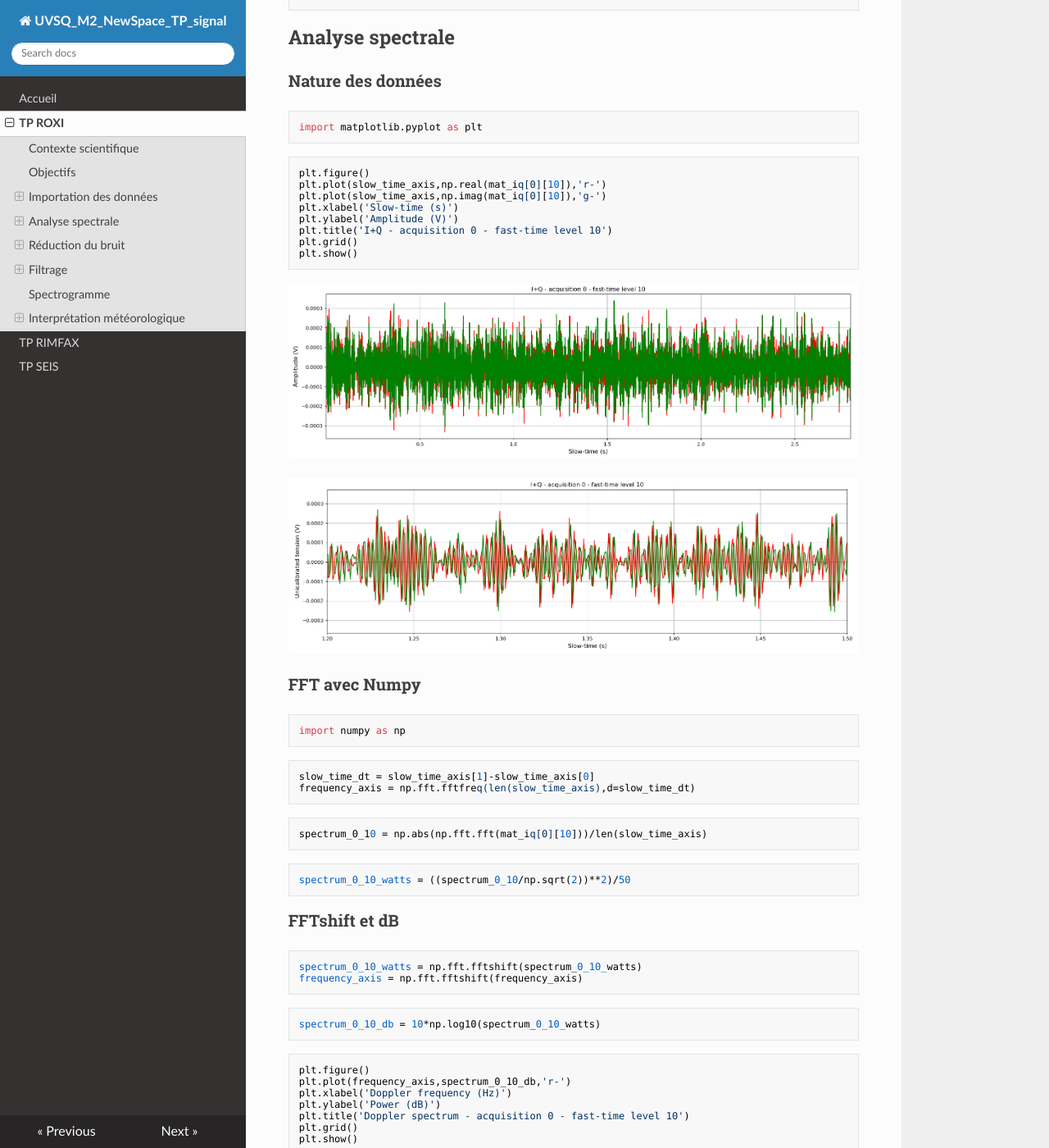
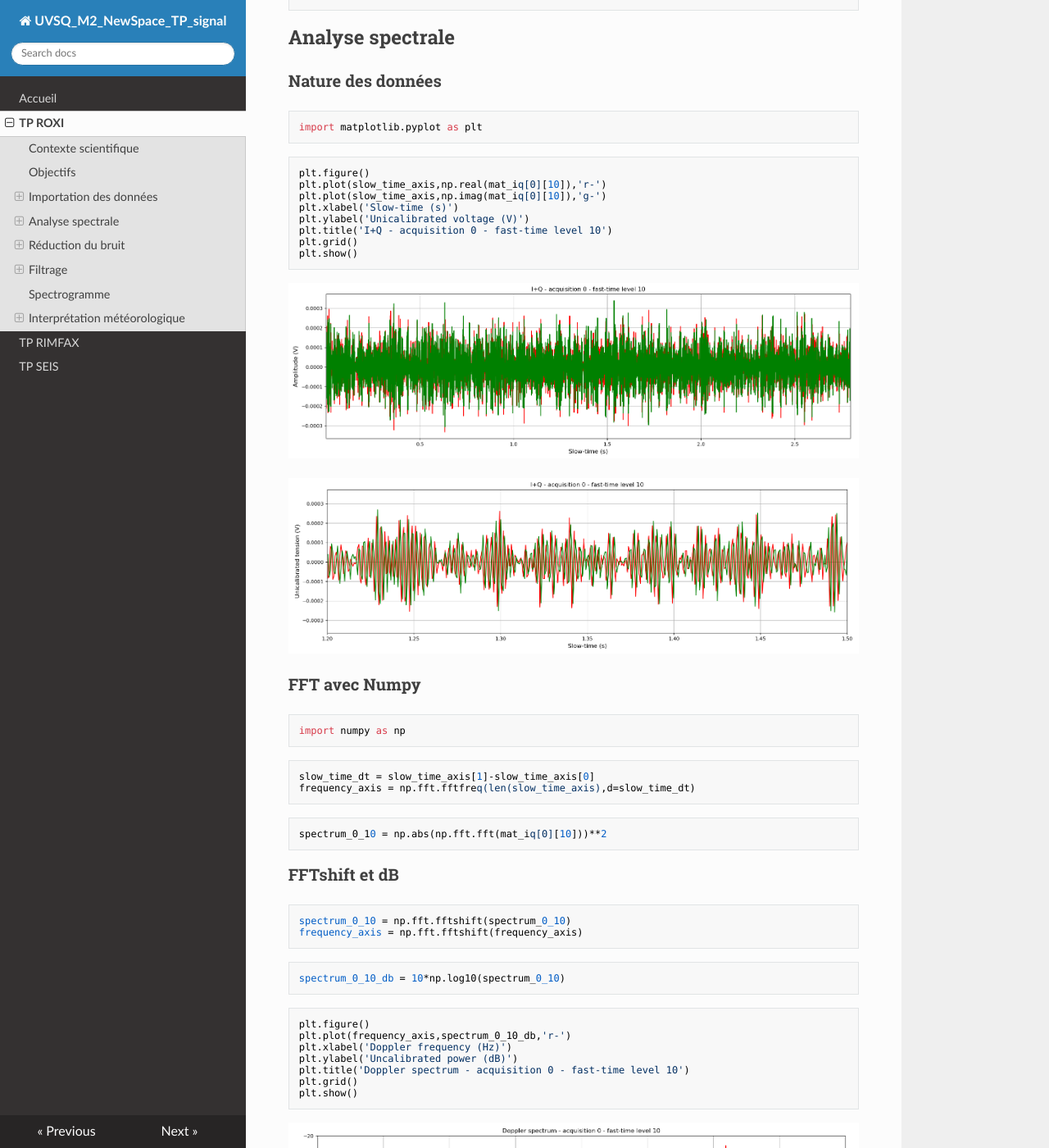
Before and after one commit to NicOudart/UVSQ_M2_NewSpace_TP_signal, an MkDocs documentation site: the page built from docs/TP_ROXI.md, in a window 1280 px wide and 1400 px high, scrolled down 3518 px. Shown: the whole window at 82% size. Built offline with MkDocs 1.6.1, drawn with Linux system fonts in a browser that asks for light colours; nearby versions of some CDN libraries; some of the changed text lies outside the part shown.

Commit message:
-Update ROXI.

```diff
--- a/docs/TP_ROXI.md
+++ b/docs/TP_ROXI.md
@@ -108,7 +108,7 @@ plt.figure()
 plt.plot(slow_time_axis,np.real(mat_iq[0][10]),'r-')
 plt.plot(slow_time_axis,np.imag(mat_iq[0][10]),'g-')
 plt.xlabel('Slow-time (s)')
-plt.ylabel('Amplitude (V)')
+plt.ylabel('Unicalibrated voltage (V)')
 plt.title('I+Q - acquisition 0 - fast-time level 10')
 plt.grid()
 plt.show()
@@ -130,29 +130,25 @@ frequency_axis = np.fft.fftfreq(len(slow_time_axis),d=slow_time_dt)
 ~~~
 
 ~~~
-spectrum_0_10 = np.abs(np.fft.fft(mat_iq[0][10]))/len(slow_time_axis)
-~~~
-
-~~~
-spectrum_0_10_watts = ((spectrum_0_10/np.sqrt(2))**2)/50
+spectrum_0_10 = np.abs(np.fft.fft(mat_iq[0][10]))**2
 ~~~
 
 ### FFTshift et dB
 
 ~~~
-spectrum_0_10_watts = np.fft.fftshift(spectrum_0_10_watts)
+spectrum_0_10 = np.fft.fftshift(spectrum_0_10)
 frequency_axis = np.fft.fftshift(frequency_axis)
 ~~~
 
 ~~~
-spectrum_0_10_db = 10*np.log10(spectrum_0_10_watts)
+spectrum_0_10_db = 10*np.log10(spectrum_0_10)
 ~~~
 
 ~~~
 plt.figure()
 plt.plot(frequency_axis,spectrum_0_10_db,'r-')
 plt.xlabel('Doppler frequency (Hz)')
-plt.ylabel('Power (dB)')
+plt.ylabel('Uncalibrated power (dB)')
 plt.title('Doppler spectrum - acquisition 0 - fast-time level 10')
 plt.grid()
 plt.show()
@@ -181,7 +177,7 @@ from scipy.signal import medfilt
 ~~~
 
 ~~~
-spectrum_0_2_watts = medfilt(spectrum_0_2_watts,kernel_size=7)
+spectrum_0_2_db = medfilt(spectrum_0_2_db,kernel_size=7)
 ~~~
 
 ![Exemple de spectre après filtrage du clutter](img/ROXI_spectrum_after_filtering_example.png)
@@ -189,11 +185,17 @@ spectrum_0_2_watts = medfilt(spectrum_0_2_watts,kernel_size=7)
 ## Spectrogramme
 
 ~~~
+len_fast_time = len(fast_time_axis)
+len_slow_time = len(slow_time_axis)
+mat_spectrum = np.zeros((len_fast_time,len_slow_time))
+~~~
+
+~~~
 plt.figure()
 plt.pcolormesh(frequency_axis,fast_time_axis,mat_spectrum)
 plt.xlabel('Doppler frequency (Hz)')
 plt.ylabel('Fast-time (s)')
-plt.colorbar(label='Power (dB)')
+plt.colorbar(label='Uncalibrated power (dB)')
 plt.title('Doppler spectrogram - 4 integrated acquisitions - 2020/08/11 16:12:06 UTC')
 plt.show()
 ~~~
@@ -228,7 +230,7 @@ plt.figure()
 plt.plot(vdop_axis,mat_spectrum_db[10],'r-')
 plt.plot(vdop_axis,gaussian_model(vdop_axis,ampli,vdop,std),'b--')
 plt.xlabel('Doppler velocity (m/s)')
-plt.ylabel('Power (dB)')
+plt.ylabel('Uncalibrated power (dB)')
 plt.title('Doppler spectrum modelling - 4 integrated acquisitions - fast-time level 10')
 plt.legend(['observation','model'])
 plt.grid()
```
Also changed, not shown: other parts of docs/TP_ROXI.md (+2 -2 lines).
